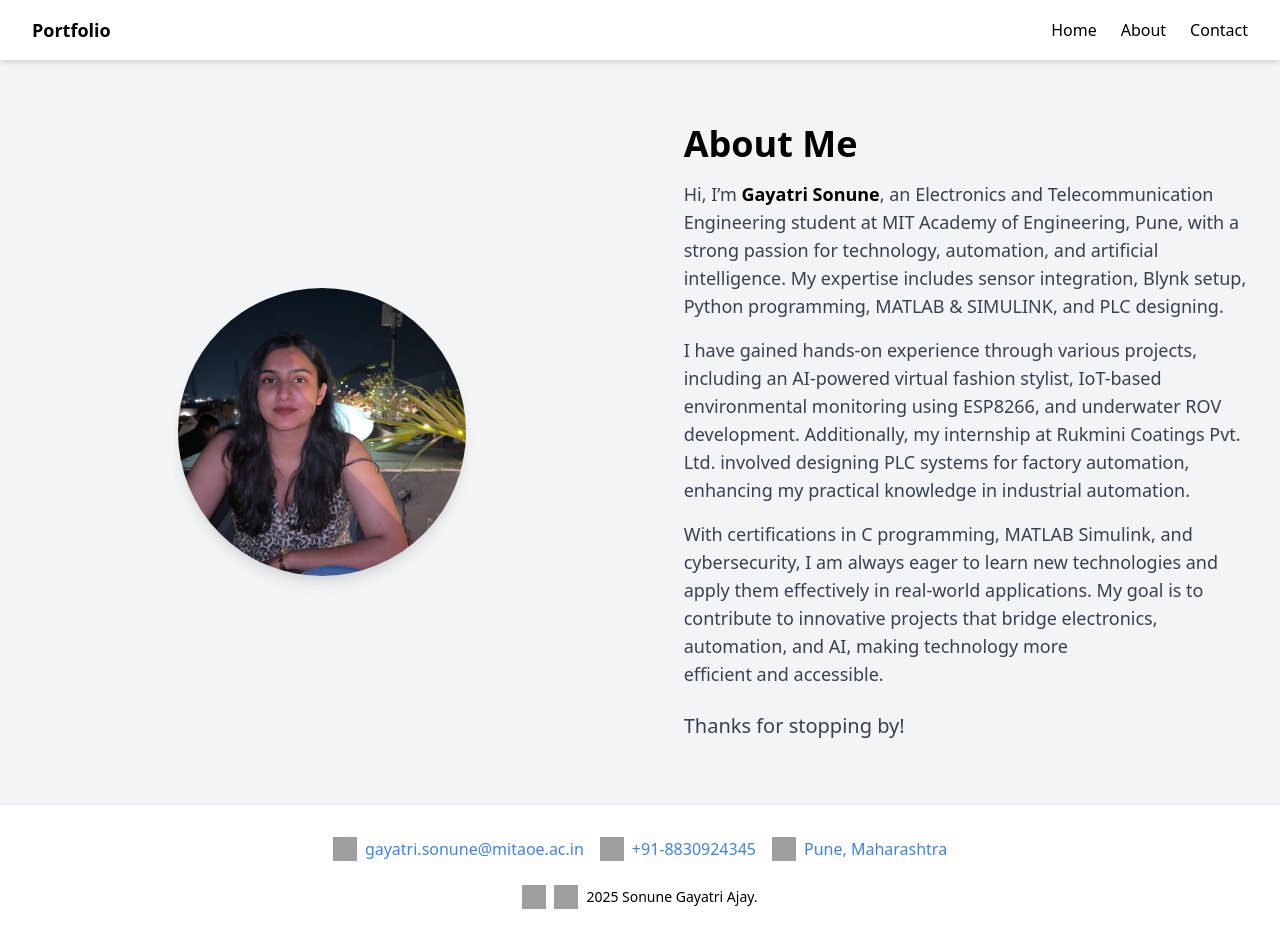
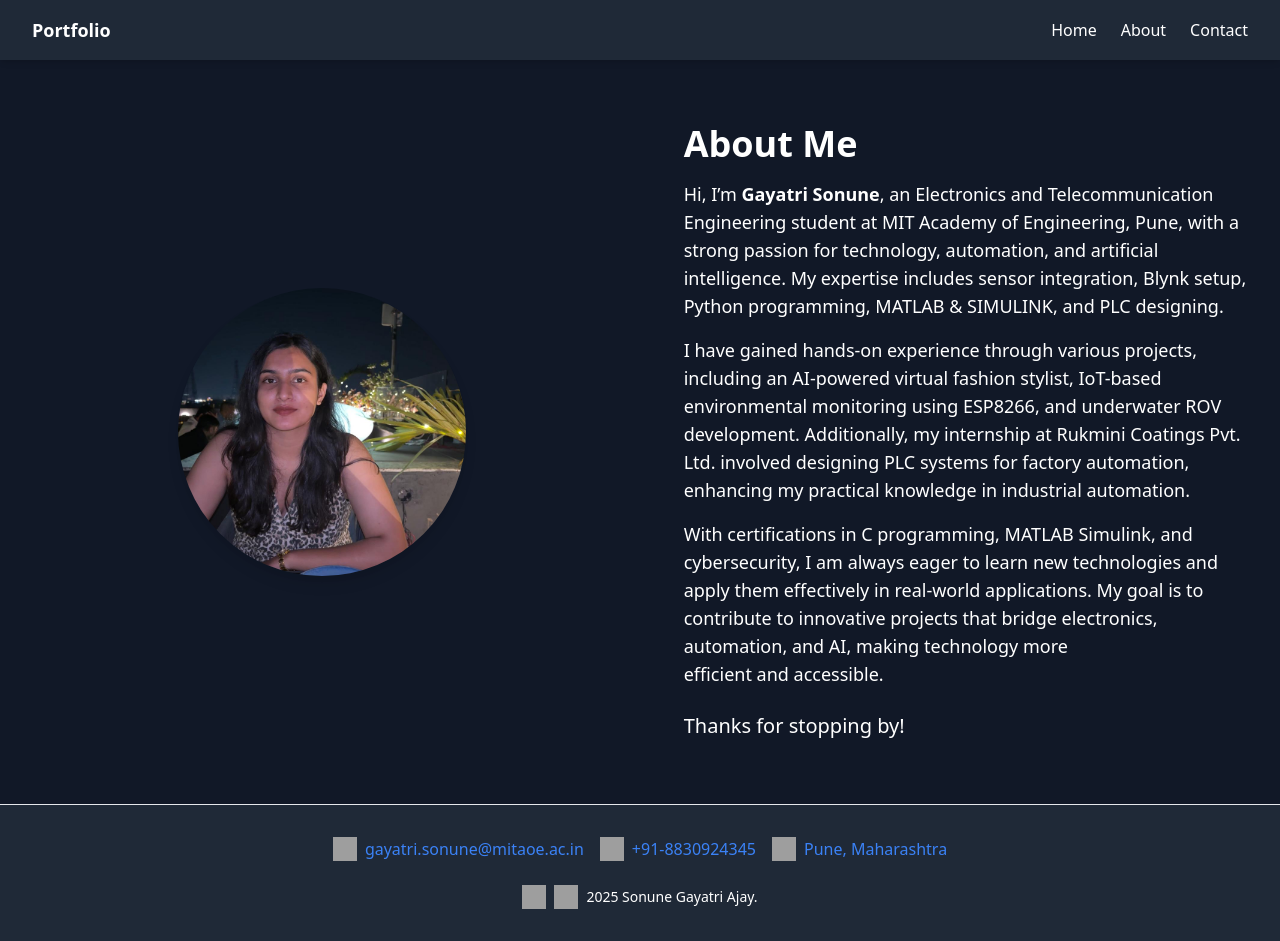
Before and after one commit to Sonune03/gayatri, a plain HTML site: page about.html in a window 1280 px wide. Drawn offline with nearby package versions, Linux system fonts and the light colour scheme; grey boxes are pictures that could not be loaded.

Commit message:
about.html

```diff
--- a/about.html
+++ b/about.html
@@ -6,22 +6,22 @@
     <title>About Me</title>
     <link href="https://cdn.jsdelivr.net/npm/tailwindcss@2.2.19/dist/tailwind.min.css" rel="stylesheet">
 </head>
-<body class="bg-gray-100 flex flex-col min-h-screen">
+<body class="bg-gray-900 flex flex-col min-h-screen text-white">
 
     <!-- Static Header -->
-    <header class="sticky top-0 bg-white shadow-md py-4 w-full">
+    <header class="sticky top-0 bg-gray-800 shadow-md py-4 w-full">
         <nav class="container mx-auto flex justify-between items-center px-4 lg:px-8">
             <div class="text-lg font-bold">Portfolio</div>
             <ul class="flex space-x-6">
-                <li><a href="index.html" class="hover:text-gray-700">Home</a></li>
-                <li><a href="about.html" class="hover:text-gray-700">About</a></li>
-                <li><a href="contact.html" class="hover:text-gray-700">Contact</a></li>
+                <li><a href="index.html" class="hover:text-gray-400">Home</a></li>
+                <li><a href="about.html" class="hover:text-gray-400">About</a></li>
+                <li><a href="contact.html" class="hover:text-gray-400">Contact</a></li>
             </ul>
         </nav>
     </header>
 
     <!-- About Section -->
-    <section class="py-16 max-w-7xl mx-auto px-4 flex flex-wrap md:flex-nowrap items-center gap-6">
+    <section class="py-16 max-w-7xl mx-auto px-4 flex flex-wrap md:flex-nowrap items-center gap-6 text-white">
         <!-- Left Side (Your Photo) -->
         <div class="w-full md:w-1/2 text-center md:text-left">
             <img src="gg.jpg" alt="Vijay Kumar Palsaniya" class="mx-auto w-40 h-40 md:w-72 md:h-72 rounded-full shadow-lg object-cover">
@@ -30,24 +30,24 @@
         <!-- Right Side (About Me) -->
         <div class="w-full md:w-1/2 mt-4 md:mt-0 md:pl-8">
             <h2 class="text-4xl font-bold text-black-500 mb-4">About Me</h2>
-            <p class="text-lg text-gray-700 mb-4">
-                Hi, I’m <span class="text-black font-bold">Gayatri Sonune</span>, an Electronics and Telecommunication Engineering student at MIT Academy of Engineering, Pune, with a strong passion for technology, automation, and artificial intelligence. My expertise includes sensor integration, Blynk setup, Python programming, MATLAB & SIMULINK, and PLC designing.
+            <p class="text-lg text-white mb-4">
+                Hi, I’m <span class="text-white font-bold">Gayatri Sonune</span>, an Electronics and Telecommunication Engineering student at MIT Academy of Engineering, Pune, with a strong passion for technology, automation, and artificial intelligence. My expertise includes sensor integration, Blynk setup, Python programming, MATLAB & SIMULINK, and PLC designing.
 
             </p>
-            <p class="text-lg text-gray-700 mb-4">
+            <p class="text-lg text-white mb-4">
                 I have gained hands-on experience through various projects, including an AI-powered virtual fashion stylist, IoT-based environmental monitoring using ESP8266, and underwater ROV development. Additionally, my internship at Rukmini Coatings Pvt. Ltd. involved designing PLC systems for factory automation, enhancing my practical knowledge in industrial automation.
             </p>
-            <p class="text-lg text-gray-700 mb-4">
+            <p class="text-lg text-white mb-4">
 
                 With certifications in C programming, MATLAB Simulink, and cybersecurity, I am always eager to learn new technologies and apply them effectively in real-world applications. My goal is to contribute to innovative projects that bridge electronics, automation, and AI, making technology more efficient and accessible.            </p>
 
             <!-- Thanks for stopping by -->
-            <p class="mt-6 text-xl text-gray-700">Thanks for stopping by!</p>
+            <p class="mt-6 text-xl text-white">Thanks for stopping by!</p>
         </div>
     </section>
 
     <!-- Footer -->
-    <footer id="contact" class="bg-white py-8 border-t text-center mt-auto w-full">
+    <footer id="contact" class="bg-gray-800 py-8 border-t text-center mt-auto w-full">
         <div class="max-w-5xl mx-auto px-4 sm:px-8">
             <div class="flex flex-wrap justify-center items-center gap-4 text-center">
                 <a href="mailto:gayatri.sonune@mitaoe.ac.in" class="flex items-center text-blue-500 hover:text-blue-700">
```
